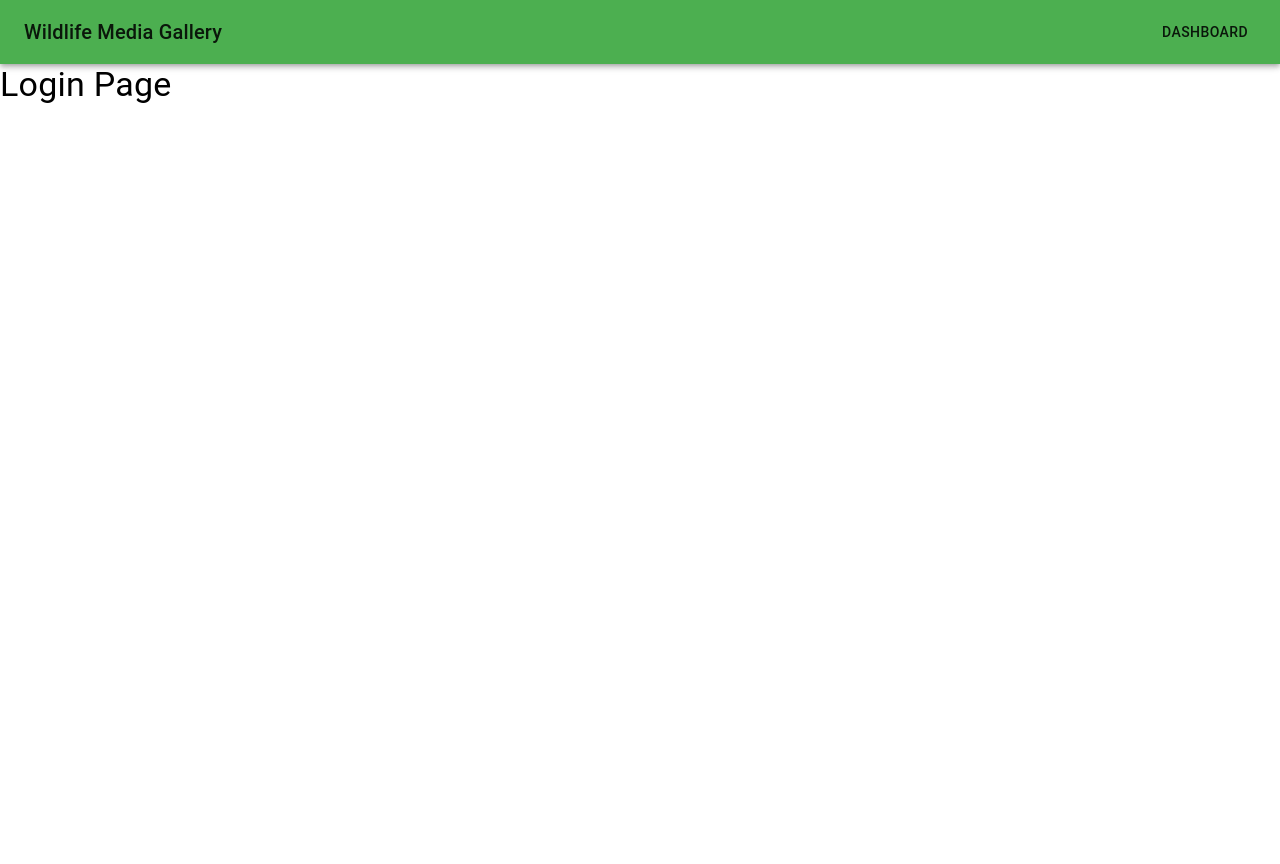
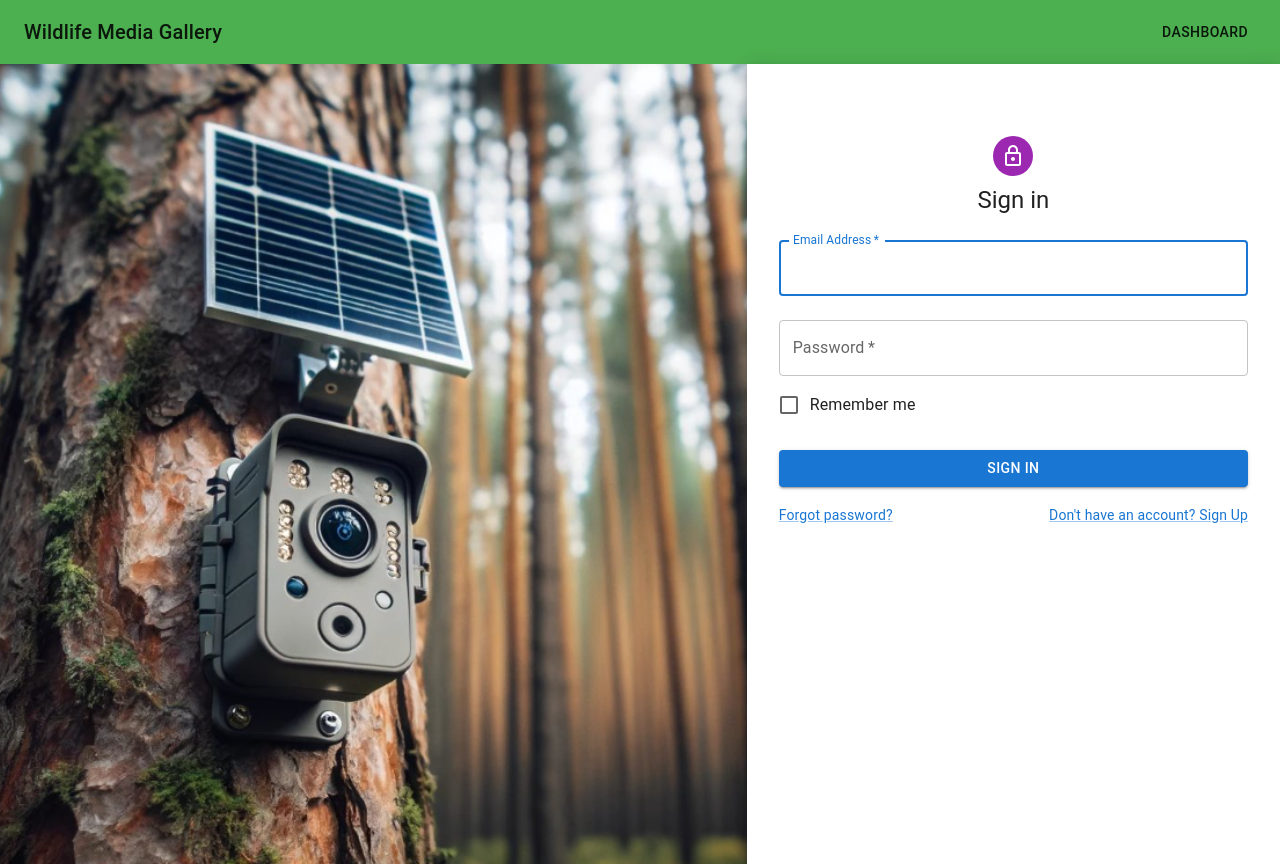
Before and after one commit to TLodosDurak/wildlife-camera-mern-stack, a React (Create React App) app in the folder wildlife_react/: page /login in a window 1280 px wide. Before the commit the page ends 800 px from the top, so only its background shows below. Built offline with nearby package versions, Linux system fonts and the light colour scheme.

Commit message:
Login and Signup Template

```diff
--- a/wildlife_react/src/components/HeroSection.js
+++ b/wildlife_react/src/components/HeroSection.js
@@ -4,42 +4,50 @@
 function HeroSection() {
   return (
     <Box
-      sx={(theme) => ({
+      sx={{
         width: '100%',
-        backgroundImage: `linear-gradient(to bottom, ${theme.palette.primary.dark}, ${theme.palette.primary.main}, ${theme.palette.primary.light})`,
+        height: { xs: 'auto', md: '80vh' },
+        backgroundImage: 'url("hero-pic.png")',
         backgroundSize: 'cover',
+        backgroundPosition: 'center',
         backgroundRepeat: 'no-repeat',
-        height: 'auto',
-        paddingBottom: '2rem',
-      })}
+        display: 'flex',
+        alignItems: 'center',
+        justifyContent: 'center',
+        position: 'relative',
+        overflow: 'hidden',
+      }}
     >
       <Container
         sx={{
           display: 'flex',
           flexDirection: 'column',
           alignItems: 'center',
-          pt: { xs: 14, sm: 20 },
-          pb: { xs: 8, sm: 12 },
+          zIndex: 1,
+          color: 'common.white',
+          textAlign: 'center',
+          py: { xs: 8, md: 12 },
         }}
       >
-        <Typography variant="h2" sx={{ mb: 4, textAlign: 'center', fontSize: 'clamp(2.5rem, 5vw, 4rem)' }}>
+        <Typography variant="h1" gutterBottom>
           Smart Wildlife Monitoring Camera
         </Typography>
-        <Typography variant="h5" sx={{ mb: 4, textAlign: 'center', color: 'text.secondary' }}>
+        <Typography variant="h5" gutterBottom>
           Your window to the wild.
         </Typography>
-        <Button variant="contained" color="primary" sx={{ marginBottom: '2rem' }}>
+        <Button variant="contained" color="primary" size="large" sx={{ mt: 4 }}>
           Learn More
         </Button>
       </Container>
       <Box
         sx={{
-          mt: 4,
-          height: 300,
-          backgroundImage: 'url("hero-pic.png")',
-          backgroundSize: 'contain',
-          backgroundRepeat: 'no-repeat',
-          backgroundPosition: 'center',
+          position: 'absolute',
+          top: 0,
+          left: 0,
+          width: '100%',
+          height: '100%',
+          backgroundColor: 'rgba(0, 0, 0, 0.5)',
+          zIndex: 0,
         }}
       />
     </Box>
--- a/wildlife_react/src/components/HomePage.js
+++ b/wildlife_react/src/components/HomePage.js
@@ -13,7 +13,7 @@
   return (
     <>
     <HeroSection />
-    <Container maxWidth="sm" style={{ textAlign: 'center', marginTop: '20vh' }}>
+    <Container maxWidth="sm" style={{ textAlign: 'center', marginTop: '20vh', marginBottom: '50vh' }}>
       <Typography variant="h2" gutterBottom>Welcome</Typography>
       <Button variant="contained" color="primary" onClick={() => navigate('/login')} style={{ marginRight: '10px' }}>
         Login
--- a/wildlife_react/src/components/LoginPage.js
+++ b/wildlife_react/src/components/LoginPage.js
@@ -1,14 +1,117 @@
 // In components/LoginPage.js
-import React from 'react';
-import { Typography } from '@mui/material';
+import * as React from 'react';
+import Avatar from '@mui/material/Avatar';
+import Button from '@mui/material/Button';
+import CssBaseline from '@mui/material/CssBaseline';
+import TextField from '@mui/material/TextField';
+import FormControlLabel from '@mui/material/FormControlLabel';
+import Checkbox from '@mui/material/Checkbox';
+import Link from '@mui/material/Link';
+import Paper from '@mui/material/Paper';
+import Box from '@mui/material/Box';
+import Grid from '@mui/material/Grid';
+import LockOutlinedIcon from '@mui/icons-material/LockOutlined';
+import Typography from '@mui/material/Typography';
+import { createTheme, ThemeProvider } from '@mui/material/styles';
 
-function LoginPage() {
+
+// TODO remove, this demo shouldn't need to reset the theme.
+
+const defaultTheme = createTheme();
+
+export default function LoginPage() {
+  const handleSubmit = (event) => {
+    event.preventDefault();
+    const data = new FormData(event.currentTarget);
+    console.log({
+      email: data.get('email'),
+      password: data.get('password'),
+    });
+  };
+
   return (
-    <div>
-      <Typography variant="h4">Login Page</Typography>
-      {/* Your login form will go here */}
-    </div>
+    <ThemeProvider theme={defaultTheme}>
+      <Grid container component="main" sx={{ height: '100vh' }}>
+        <CssBaseline />
+        <Grid
+          item
+          xs={false}
+          sm={4}
+          md={7}
+          sx={{
+            backgroundImage: 'url(hero-pic.png)',
+            backgroundRepeat: 'no-repeat',
+            backgroundColor: (t) =>
+              t.palette.mode === 'light' ? t.palette.grey[50] : t.palette.grey[900],
+            backgroundSize: 'cover',
+            backgroundPosition: 'center',
+          }}
+        />
+        <Grid item xs={12} sm={8} md={5} component={Paper} elevation={6} square>
+          <Box
+            sx={{
+              my: 8,
+              mx: 4,
+              display: 'flex',
+              flexDirection: 'column',
+              alignItems: 'center',
+            }}
+          >
+            <Avatar sx={{ m: 1, bgcolor: 'secondary.main' }}>
+              <LockOutlinedIcon />
+            </Avatar>
+            <Typography component="h1" variant="h5">
+              Sign in
+            </Typography>
+            <Box component="form" noValidate onSubmit={handleSubmit} sx={{ mt: 1 }}>
+              <TextField
+                margin="normal"
+                required
+                fullWidth
+                id="email"
+                label="Email Address"
+                name="email"
+                autoComplete="email"
+                autoFocus
+              />
+              <TextField
+                margin="normal"
+                required
+                fullWidth
+                name="password"
+                label="Password"
+                type="password"
+                id="password"
+                autoComplete="current-password"
+              />
+              <FormControlLabel
+                control={<Checkbox value="remember" color="primary" />}
+                label="Remember me"
+              />
+              <Button
+                type="submit"
+                fullWidth
+                variant="contained"
+                sx={{ mt: 3, mb: 2 }}
+              >
+                Sign In
+              </Button>
+              <Grid container>
+                <Grid item xs>
+                  <Link href="#" variant="body2">
+                    Forgot password?
+                  </Link>
+                </Grid>
+                <Grid item>
+                  <Link href="#" variant="body2">
+                    {"Don't have an account? Sign Up"}
+                  </Link>
+                </Grid>
+              </Grid>
+            </Box>
+          </Box>
+        </Grid>
+      </Grid>
+    </ThemeProvider>
   );
 }
-
-export default LoginPage;
--- a/wildlife_react/src/components/SignupPage.js
+++ b/wildlife_react/src/components/SignupPage.js
@@ -1,14 +1,118 @@
-// In components/SignupPage.js
-import React from 'react';
-import { Typography } from '@mui/material';
+import * as React from 'react';
+import Avatar from '@mui/material/Avatar';
+import Button from '@mui/material/Button';
+import CssBaseline from '@mui/material/CssBaseline';
+import TextField from '@mui/material/TextField';
+import FormControlLabel from '@mui/material/FormControlLabel';
+import Checkbox from '@mui/material/Checkbox';
+import Link from '@mui/material/Link';
+import Grid from '@mui/material/Grid';
+import Box from '@mui/material/Box';
+import LockOutlinedIcon from '@mui/icons-material/LockOutlined';
+import Typography from '@mui/material/Typography';
+import Container from '@mui/material/Container';
+import { createTheme, ThemeProvider } from '@mui/material/styles';
 
-function SignupPage() {
+
+const defaultTheme = createTheme();
+
+export default function SignupPage() {
+  const handleSubmit = (event) => {
+    event.preventDefault();
+    const data = new FormData(event.currentTarget);
+    console.log({
+      email: data.get('email'),
+      password: data.get('password'),
+    });
+  };
+
   return (
-    <div>
-      <Typography variant="h4">Signup Page</Typography>
-      {/* Your signup form will go here */}
-    </div>
+    <ThemeProvider theme={defaultTheme}>
+      <Container component="main" maxWidth="xs">
+        <CssBaseline />
+        <Box
+          sx={{
+            marginTop: 8,
+            display: 'flex',
+            flexDirection: 'column',
+            alignItems: 'center',
+          }}
+        >
+          <Avatar sx={{ m: 1, bgcolor: 'secondary.main' }}>
+            <LockOutlinedIcon />
+          </Avatar>
+          <Typography component="h1" variant="h5">
+            Sign up
+          </Typography>
+          <Box component="form" noValidate onSubmit={handleSubmit} sx={{ mt: 3 }}>
+            <Grid container spacing={2}>
+              <Grid item xs={12} sm={6}>
+                <TextField
+                  autoComplete="given-name"
+                  name="firstName"
+                  required
+                  fullWidth
+                  id="firstName"
+                  label="First Name"
+                  autoFocus
+                />
+              </Grid>
+              <Grid item xs={12} sm={6}>
+                <TextField
+                  required
+                  fullWidth
+                  id="lastName"
+                  label="Last Name"
+                  name="lastName"
+                  autoComplete="family-name"
+                />
+              </Grid>
+              <Grid item xs={12}>
+                <TextField
+                  required
+                  fullWidth
+                  id="email"
+                  label="Email Address"
+                  name="email"
+                  autoComplete="email"
+                />
+              </Grid>
+              <Grid item xs={12}>
+                <TextField
+                  required
+                  fullWidth
+                  name="password"
+                  label="Password"
+                  type="password"
+                  id="password"
+                  autoComplete="new-password"
+                />
+              </Grid>
+              <Grid item xs={12}>
+                <FormControlLabel
+                  control={<Checkbox value="allowExtraEmails" color="primary" />}
+                  label="I want to receive inspiration, marketing promotions and updates via email."
+                />
+              </Grid>
+            </Grid>
+            <Button
+              type="submit"
+              fullWidth
+              variant="contained"
+              sx={{ mt: 3, mb: 2 }}
+            >
+              Sign Up
+            </Button>
+            <Grid container justifyContent="flex-end">
+              <Grid item>
+                <Link href="#" variant="body2">
+                  Already have an account? Sign in
+                </Link>
+              </Grid>
+            </Grid>
+          </Box>
+        </Box>
+      </Container>
+    </ThemeProvider>
   );
 }
-
-export default SignupPage;
```
